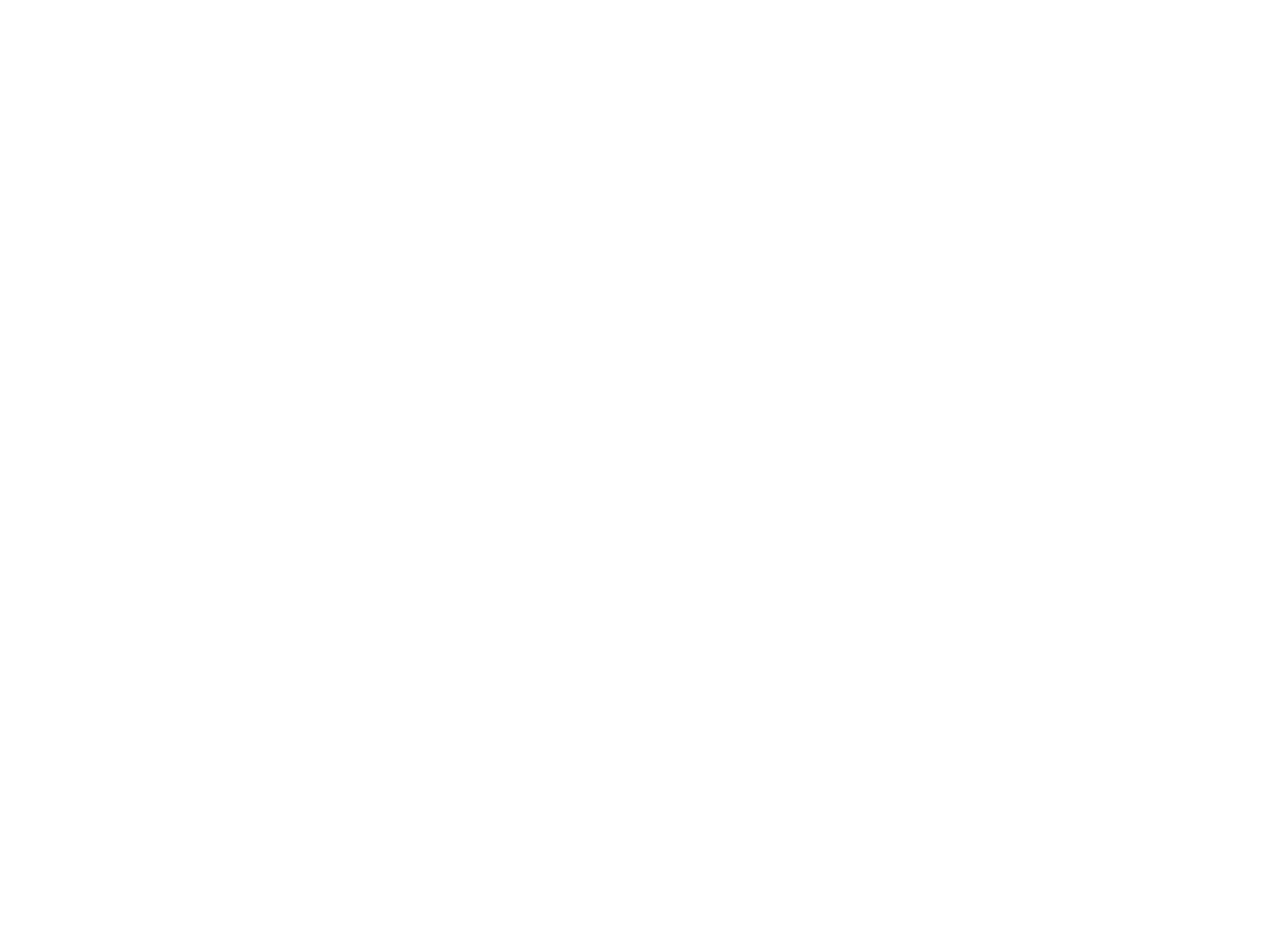
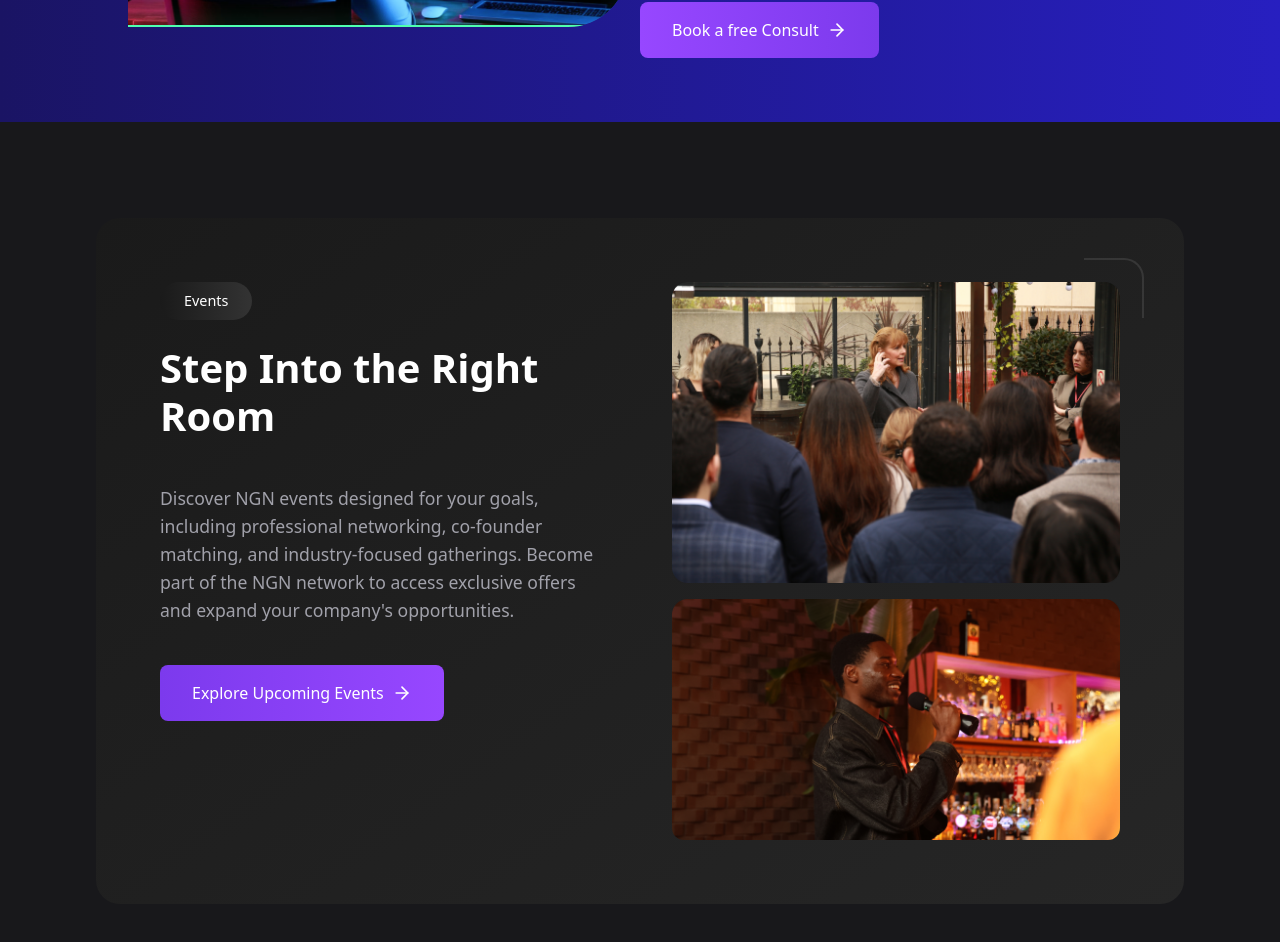
Before and after one commit to mojtaba-ni/Chanci-Front, a Next.js app: page /Employers in a window 1280 px wide. Before the commit this address had no page. Shown: the part 1820-2762 px from the top of the page. Before the commit the page ends 800 px from the top, so only its background shows below. Built offline with nearby package versions, Linux system fonts and the light colour scheme.

Commit message:
feat: integrate Header and Footer components into RootLayout; add Condidates and Employers pages with respective lists and UI components

```diff
--- /dev/null
+++ b/app/(pages)/Employers/page.tsx
@@ -0,0 +1,14 @@
+import NavbarMain from "@/shared/ui/NavbarMain/navbarMain";
+import EmployersList from "@/widget/Employers/EmployersList";
+import React from "react";
+
+const Employers = () => {
+  return (
+    <div>
+      <NavbarMain />
+      <EmployersList />
+    </div>
+  );
+};
+
+export default Employers;
--- a/app/layout.tsx
+++ b/app/layout.tsx
@@ -3,6 +3,8 @@ import { Geist_Mono } from "next/font/google";
 import { MantineProvider } from "@mantine/core";
 import "@mantine/core/styles.css";
 import "./globals.css";
+import Header from "./shared/ui/Header/header";
+import Footer from "./shared/ui/Footer/footer";
 
 const geistMono = Geist_Mono({
   variable: "--font-geist-mono",
@@ -22,7 +24,11 @@ export default function RootLayout({
   return (
     <html lang="en" suppressHydrationWarning>
       <body className={geistMono.variable}>
-        <MantineProvider>{children}</MantineProvider>
+        <MantineProvider>
+          <Header />
+          {children}
+          <Footer />
+        </MantineProvider>
       </body>
     </html>
   );
--- a/app/shared/ui/Header/header.module.scss
+++ b/app/shared/ui/Header/header.module.scss
@@ -5,7 +5,7 @@
   display: flex;
   justify-content: space-between;
   align-items: center;
-  padding: 0.5rem 2rem;
+  padding: 0.5rem 3rem;
   flex-wrap: wrap-reverse;
 
   .headerTitle {
--- /dev/null
+++ b/app/widget/Employers/EmployersList.tsx
@@ -0,0 +1,26 @@
+import React from "react";
+import TopicSection from "./Slice/topicSection/topicSection";
+import ShowCase from "./Slice/showCase/showCase";
+import Journey from "./Slice/journey/journey";
+import RightRoom from "./Slice/rightRoom/rightRoom";
+import ArticlesCards from "./Slice/articlesCards/articlesCards";
+import TopicPhoto from "@public/image/TopicPhoto.png";
+
+const EmployersList = () => {
+  return (
+    <div>
+      <TopicSection
+        image={TopicPhoto}
+        title={"Unlock Smarter Talent Acquisition"}
+        desc={"Future-proof your team with bright talents and top graduates!"}
+        btnTxt={"Post a job with us"}
+      />
+      <ShowCase />
+      <Journey />
+      <RightRoom />
+      <ArticlesCards />
+    </div>
+  );
+};
+
+export default EmployersList;
--- /dev/null
+++ b/app/widget/Employers/Slice/rightRoom/rightRoom.module.scss
@@ -0,0 +1,120 @@
+.container {
+  padding: 6rem 0;
+  display: flex;
+  justify-content: center;
+  background: #18181b;
+}
+
+.content {
+  width: 85%;
+  max-width: 1200px;
+  background: linear-gradient(145deg, #1a1a1a 0%, #262626 100%);
+  border-radius: 24px;
+  padding: 4rem;
+  display: flex;
+  position: relative;
+  overflow: hidden;
+}
+
+.leftSection {
+  flex: 1;
+  padding-right: 4rem;
+  display: flex;
+  flex-direction: column;
+  gap: 1.5rem;
+
+  .tag {
+    background: linear-gradient(90deg, #1a1a1a, #333333);
+    color: #fff;
+    padding: 0.5rem 1.5rem;
+    border-radius: 100px;
+    width: fit-content;
+    font-size: 0.9rem;
+  }
+
+  h2 {
+    font-size: 2.5rem;
+    color: #fff;
+    font-weight: 600;
+    line-height: 1.2;
+  }
+
+  p {
+    color: #a1a1aa;
+    font-size: 1.1rem;
+    line-height: 1.6;
+    margin-bottom: 1rem;
+  }
+}
+
+.button {
+  display: inline-flex;
+  align-items: center;
+  gap: 0.5rem;
+  background: linear-gradient(90deg, #7c3aed, #9747ff);
+  color: white;
+  border: none;
+  padding: 1rem 2rem;
+  border-radius: 8px;
+  font-size: 1rem;
+  font-weight: 500;
+  cursor: pointer;
+  transition: all 0.3s ease;
+  width: fit-content;
+
+  &:hover {
+    transform: translateY(-2px);
+    box-shadow: 0 4px 12px rgba(124, 58, 237, 0.3);
+  }
+
+  svg {
+    transition: transform 0.3s ease;
+  }
+
+  &:hover svg {
+    transform: translateX(4px);
+  }
+}
+
+.rightSection {
+  flex: 1;
+  display: flex;
+  flex-direction: column;
+  gap: 1rem;
+}
+
+.imageTop,
+.imageBottom {
+  position: relative;
+  border-radius: 12px;
+  overflow: hidden;
+
+  img {
+    width: 100%;
+    height: 100%;
+    object-fit: cover;
+  }
+}
+
+.decorativeLine {
+  position: absolute;
+  top: 40px;
+  right: 40px;
+  width: 60px;
+  height: 60px;
+  border-right: 2px solid rgba(255, 255, 255, 0.1);
+  border-top: 2px solid rgba(255, 255, 255, 0.1);
+  border-radius: 0 20px 0 0;
+}
+
+@media (max-width: 1024px) {
+  .content {
+    flex-direction: column;
+    padding: 2rem;
+  }
+
+  .leftSection {
+    padding-right: 0;
+    padding-bottom: 2rem;
+  }
+}
--- /dev/null
+++ b/app/widget/Employers/Slice/rightRoom/rightRoom.tsx
@@ -0,0 +1,63 @@
+"use client";
+import React from "react";
+import Image from "next/image";
+import righRoom1 from "@public/image/file/righRoom.png";
+import righRoom2 from "@public/image/file/righRoom2.png";
+import styles from "./rightRoom.module.scss";
+
+const RightRoom = () => {
+  return (
+    <div className={styles.container}>
+      <div className={styles.content}>
+        <div className={styles.leftSection}>
+          <span className={styles.tag}>Events</span>
+          <h2>Step Into the Right Room</h2>
+          <p>
+            Discover NGN events designed for your goals, including professional
+            networking, co-founder matching, and industry-focused gatherings.
+            Become part of the NGN network to access exclusive offers and expand
+            your company's opportunities.
+          </p>
+          <button className={styles.button}>
+            Explore Upcoming Events
+            <svg
+              xmlns="http://www.w3.org/2000/svg"
+              width="20"
+              height="20"
+              viewBox="0 0 24 24"
+              fill="none"
+              stroke="currentColor"
+              strokeWidth="2"
+              strokeLinecap="round"
+              strokeLinejoin="round"
+            >
+              <path d="M5 12h14" />
+              <path d="m12 5 7 7-7 7" />
+            </svg>
+          </button>
+        </div>
+        <div className={styles.rightSection}>
+          <div className={styles.imageTop}>
+            <Image
+              src={righRoom1}
+              alt="Networking Event"
+              width={400}
+              height={240}
+            />
+          </div>
+          <div className={styles.imageBottom}>
+            <Image
+              src={righRoom2}
+              alt="Conference Event"
+              width={400}
+              height={240}
+            />
+          </div>
+        </div>
+        <div className={styles.decorativeLine} />
+      </div>
+    </div>
+  );
+};
+
+export default RightRoom;
--- a/app/widget/Home/Land.tsx
+++ b/app/widget/Home/Land.tsx
@@ -1,4 +1,3 @@
-import Header from "@shared/ui/Header/header";
 import Navbar from "@shared/ui/Navbar/navbar";
 import React from "react";
 import TopTalents from "./Slice/TopTalents/topTalents";
@@ -8,7 +7,6 @@ import Footer from "@/shared/ui/Footer/footer";
 const Land = () => {
   return (
     <div>
-      <Header />
       <Navbar />
       <TopTalents />
       <AboutUs />
```
Also changed, not shown: app/(pages)/Condidates/page.tsx (added, +14 -0 lines), app/widget/Condidates/CondidatesList.tsx (added, +61 -0 lines), app/widget/Condidates/model.ts (added, +7 -0 lines).
